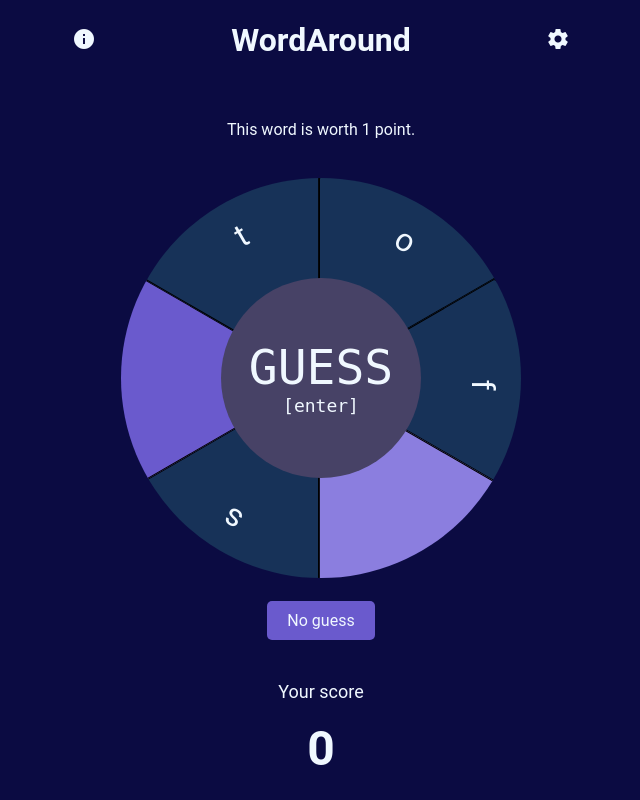
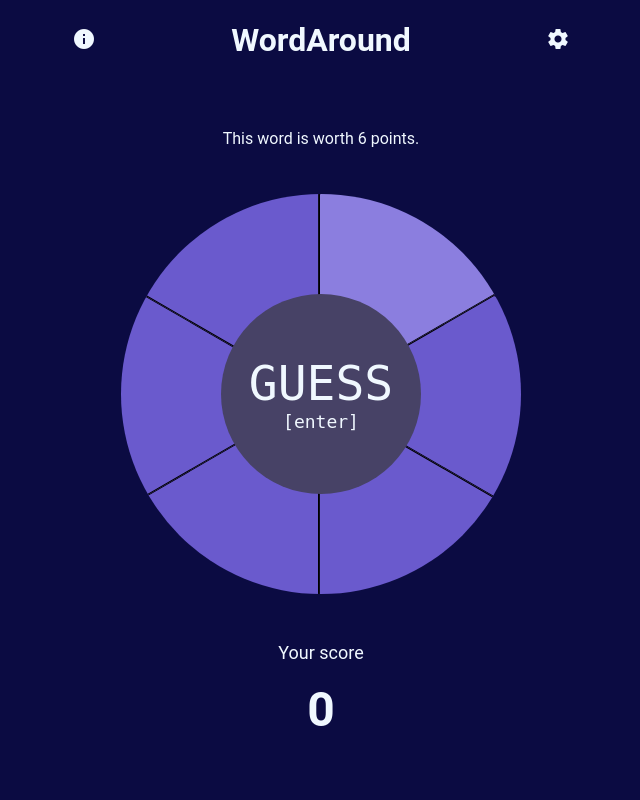
Before and after one commit to xaridar/WordAround, a PHP site: page / in a window 1280 px wide. Shown: the whole page, without its empty margins (319-959 px from the left). Run offline with PHP 8.4, Linux system fonts and the light colour scheme.

Commit message:
change game to use circle

```diff
--- a/index.html
+++ b/index.html
@@ -24,28 +24,30 @@
                 To play, just type some letters - they'll display in the circle.
             </p>
             <p>
+                A word is hidden in the circle, starting at a
+                <span style="color: slateblue">random position</span> but always
+                going clockwise.
+            </p>
+            <p>
                 Your goal is to guess the hidden word with as little information
                 as possible. The less letters you need to guess a word, the more
                 points you earn.
             </p>
             <p>
-                To start, 4 letters of the hidden word are given. Try to guess
-                the missing letter, then press GUESS (or enter on your keyboard)
-                to make a guess.
+                To start, no letters of the hidden word are given. Guess a word,
+                then press GUESS (or enter on your keyboard) to make a guess.
             </p>
             <p>
                 If you guessed correctly, you will earn points and a new word
-                will fill in. The only letters you will start with are those
-                shared between the old and new word.
+                will fill in. Otherwise, every letter in the same position of
+                the word you guessed and the target word will stay filled in.
             </p>
             <p>
-                If you guess incorrectly, another random letter will fill in,
-                giving you an opportunity to guess again.
+                If you guess every letter incorrectly, the available points for
+                this word will go down by 1 and a random letter wil be filled
+                in.
             </p>
-            <p>
-                If you still can't guess the word when there's only one letter
-                left, the game is over.
-            </p>
+            <p>If you run out of points on a word, the game is over.</p>
         </info-content>
         <settings-content style="display: none">
             <div>
@@ -80,7 +82,7 @@
                     <span style="font-size: 18px">[enter]</span>
                 </div>
             </div>
-            <div id="no-guess" class="btn">No guess</div>
+            <div id="copy" class="btn">Copy Results</div>
             <div class="score-container">
                 <p class="score-label">Your score</p>
                 <strong id="score">0</strong>
--- a/index.js
+++ b/index.js
@@ -1,11 +1,16 @@
 let wordList = [];
 let letterNum = 6;
 const startGiven = 4;
-let points = 0;
+let availPoints,
+    points = 0;
 let gameOver = true;
 let letterSpaces, guessBtn, pointsWorth, totalPoints;
 let acceptLetters = false;
 let rounds = 0;
+let given = [];
+let nextNotGiven = -1;
+
+let wordStartPoint = 0;
 
 const load = async () => {
     setDarkMode();
@@ -47,10 +52,20 @@ const initializeUI = () => {
         }deg) skewY(${-90 + 360 / letterNum}deg)`;
         const letter = document.createElement('div');
         letter.className = 'letter';
-        const span = document.createElement('span');
-        span.setAttribute('data-last', '\u2007');
-        letter.appendChild(span);
+        const input = document.createElement('input');
+        input.spellcheck = false;
+        input.maxLength = 1;
+        input.pattern = 'gamer';
+        input.addEventListener('keydown', (e) => {
+            e.preventDefault();
+        });
+        letter.appendChild(input);
         letterContainer.appendChild(letter);
+        letterContainer.addEventListener('click', () => {
+            if (!given.includes(i)) nextNotGiven = i;
+            letterSpaces.forEach((space) => space.classList.remove('active'));
+            letterContainer.classList.add('active');
+        });
         const btn = container.lastElementChild;
         container.removeChild(btn);
         container.appendChild(letterContainer);
@@ -100,17 +115,28 @@ const randWord = (lastWord) => {
         [Math.floor(Math.random() * wordList.length)].toLowerCase();
 };
 
+const moveStart = (word) => {
+    const rand = Math.floor(Math.random() * word.length);
+    const retArr = [];
+    for (let i = 0; i < word.length; i++) {
+        retArr[i] = word[(rand + i) % word.length];
+    }
+    return { word: retArr.join(''), wordStartPoint: word.length - rand };
+};
+
 const playGame = (lastWord = '') => {
-    if (lastWord) {
-        letterSpaces.forEach((space, i) => {
-            space
-                .querySelector('.letter > span')
-                .setAttribute('data-last', lastWord[i]);
-        });
-    }
+    // if (lastWord) {
+    //     letterSpaces.forEach((space, i) => {
+    //         space.querySelector('.letter > input').placeholder = lastWord[i];
+    //     });
+    // } else {
+    //     letterSpaces.forEach((space, i) => {
+    //         space.querySelector('.letter > input').placeholder = '\u2007';
+    //     });
+    // }
     acceptLetters = true;
     gameOver = false;
-    const currGuess = Array.from(Array(letterNum).map((i) => ''));
+    const currGuess = Array.from(Array(letterNum).map(() => ''));
     if (!lastWord) {
         points = 0;
         rounds = 0;
@@ -118,37 +144,42 @@ const playGame = (lastWord = '') => {
 
     rounds++;
 
-    const word = randWord(lastWord);
-    letterSpaces.forEach((space) => {
-        space.querySelector('.letter').querySelector('span').textContent = '';
+    const ret = moveStart(randWord(lastWord));
+    wordStartPoint = ret.wordStartPoint;
+    const { word } = ret;
+    console.log(word);
+    availPoints = letterNum;
+    given = [];
+    nextNotGiven = getNextNotGiven(-1, given);
+    letterSpaces.forEach((space, i) => {
+        space.querySelector('.letter').querySelector('input').value = '';
         space.classList.remove('active');
+        space.classList.remove('first');
         space.classList.remove('preset');
     });
 
-    const given = [];
-    if (lastWord === '') {
-        const shuffled = Array.from(Array(letterNum).keys())
-            .map((val) => ({ val, sort: Math.random() }))
-            .sort((a, b) => a.sort - b.sort)
-            .map(({ val }) => val);
-        given.push(...shuffled.slice(0, startGiven));
-    } else {
-        for (let i = 0; i < letterNum; i++) {
-            if (lastWord.charAt(i) === word.charAt(i)) given.push(i);
-        }
-    }
-    given.forEach((i) => (currGuess[i] = word[i]));
-    for (let i = 0; i < given.length; i++) {
-        letterSpaces[given[i]]
-            .querySelector('.letter')
-            .querySelector('span').textContent = word.charAt(given[i]);
-        letterSpaces[given[i]].classList.add('preset');
-    }
-    pointsWorth.textContent = `This word is worth ${
-        letterNum - given.length - 1
-    } point${letterNum - given.length - 1 !== 1 ? 's' : ''}.`;
+    // if (lastWord === '') {
+    //     const shuffled = Array.from(Array(letterNum).keys())
+    //         .map((val) => ({ val, sort: Math.random() }))
+    //         .sort((a, b) => a.sort - b.sort)
+    //         .map(({ val }) => val);
+    //     given.push(...shuffled.slice(0, startGiven));
+    // } else {
+    //     for (let i = 0; i < letterNum; i++) {
+    //         if (lastWord.charAt(i) === word.charAt(i)) given.push(i);
+    //     }
+    // }
+    // given.forEach((i) => (currGuess[i] = word[i]));
+    // for (let i = 0; i < given.length; i++) {
+    //     letterSpaces[given[i]]
+    //         .querySelector('.letter')
+    //         .querySelector('input').value = word.charAt(given[i]);
+    //     letterSpaces[given[i]].classList.add('preset');
+    // }
+    pointsWorth.textContent = `This word is worth ${availPoints} point${
+        availPoints !== 1 ? 's' : ''
+    }.`;
 
-    let nextNotGiven = getNextToFill(currGuess);
     letterSpaces[nextNotGiven].classList.add('active');
 
     const guessListener = () => {
@@ -158,16 +189,17 @@ const playGame = (lastWord = '') => {
                 guessBtn.classList.remove('enabled');
                 guessBtn.removeEventListener('click', guessListener);
                 document.body.removeEventListener('keydown', keyListener);
+                pointsWorth.style.display = 'block';
 
                 document
-                    .querySelector('#no-guess')
-                    .removeEventListener('click', noGuessListener);
-                document.querySelector('#no-guess').textContent = 'No Guess';
+                    .querySelector('#copy')
+                    .removeEventListener('click', copyListener);
+                document.querySelector('#copy').style.display = 'none';
                 playGame();
                 return;
             }
             if (currGuess.join('') === word) {
-                points += letterNum - given.length - 1;
+                points += availPoints;
                 totalPoints.style.animation = 'points-correct 1s';
                 totalPoints.textContent = points;
                 guessBtn.classList.remove('enabled');
@@ -175,13 +207,21 @@ const playGame = (lastWord = '') => {
                 document.body.removeEventListener('keydown', keyListener);
 
                 document
-                    .querySelector('#no-guess')
-                    .removeEventListener('click', noGuessListener);
+                    .querySelector('#copy')
+                    .removeEventListener('click', copyListener);
                 setTimeout(() => {
                     playGame(word);
                 }, 1000);
             } else {
-                totalPoints.style.animation = 'points-incorrect 1s';
+                if (
+                    currGuess.some((letter, i) => {
+                        return !given.includes(i) && word[i] === letter;
+                    })
+                ) {
+                    totalPoints.style.animation = 'points-correct 1s';
+                } else {
+                    totalPoints.style.animation = 'points-incorrect 1s';
+                }
                 guessBtn.classList.remove('enabled');
                 acceptLetters = false;
                 setTimeout(() => {
@@ -201,40 +241,40 @@ const playGame = (lastWord = '') => {
     guessBtn.addEventListener('click', guessListener);
 
     const keyListener = (k) => {
+        if (k.ctrlPressed) return;
         if (
             !acceptLetters &&
             'abcdefghijklmnopqrstuvwxyz'.includes(k.key.toLowerCase())
         )
             return;
         switch (k.key) {
+            case 'ArrowRight':
+                nextNotGiven = getNextNotGiven(nextNotGiven, given);
+                letterSpaces.forEach((space) =>
+                    space.classList.remove('active')
+                );
+                letterSpaces[nextNotGiven].classList.add('active');
+                break;
+            case 'ArrowLeft':
+                nextNotGiven = getNextNotGiven(nextNotGiven, given, true);
+                letterSpaces.forEach((space) =>
+                    space.classList.remove('active')
+                );
+                letterSpaces[nextNotGiven].classList.add('active');
+                break;
             case 'Enter':
                 if (guessBtn.classList.contains('enabled')) {
                     guessBtn.click();
                 }
                 return;
             case 'Backspace':
-                if (
-                    findLastNotGiven(
-                        nextNotGiven === undefined ? letterNum : nextNotGiven,
-                        given
-                    ) === -1
-                )
+                if (getNextNotGiven(nextNotGiven, given, true) === undefined)
                     return;
-                currGuess[
-                    findLastNotGiven(
-                        nextNotGiven === undefined ? letterNum : nextNotGiven,
-                        given
-                    )
-                ] = '';
-                letterSpaces[
-                    findLastNotGiven(
-                        nextNotGiven === undefined ? letterNum : nextNotGiven,
-                        given
-                    )
-                ]
+                currGuess[getNextNotGiven(nextNotGiven, given, true)] = '';
+                letterSpaces[getNextNotGiven(nextNotGiven, given, true)]
                     .querySelector('.letter')
-                    .querySelector('span').textContent = '';
-                nextNotGiven = getNextToFill(currGuess);
+                    .querySelector('input').value = '';
+                nextNotGiven = getNextNotGiven(nextNotGiven, given, true);
                 letterSpaces.forEach((space) =>
                     space.classList.remove('active')
                 );
@@ -250,26 +290,18 @@ const playGame = (lastWord = '') => {
                 break;
             default:
                 if (
-                    'abcdefghijklmnopqrstuvwxyz'.includes(
-                        k.key.toLowerCase()
-                    ) &&
-                    nextNotGiven < letterNum
+                    'abcdefghijklmnopqrstuvwxyz'.includes(k.key.toLowerCase())
                 ) {
                     currGuess[nextNotGiven] = k.key.toLowerCase();
                     letterSpaces[nextNotGiven]
                         .querySelector('.letter')
-                        .querySelector('span').textContent =
-                        k.key.toLowerCase();
-                    nextNotGiven = getNextToFill(currGuess);
+                        .querySelector('input').value = k.key.toLowerCase();
+                    nextNotGiven = getNextNotGiven(nextNotGiven, given);
                     if (nextNotGiven === -1) nextNotGiven = undefined;
                     letterSpaces.forEach((space) =>
                         space.classList.remove('active')
                     );
                     letterSpaces[nextNotGiven]?.classList.add('active');
-                    if (nextNotGiven === undefined)
-                        letterSpaces[getLastNotGiven(given)].classList.add(
-                            'active'
-                        );
                     if (
                         currGuess.filter((letter) => letter).length ===
                             letterNum &&
@@ -285,10 +317,8 @@ const playGame = (lastWord = '') => {
 
     document.body.addEventListener('keydown', keyListener);
 
-    const noGuessListener = () => {
-        if (!gameOver)
-            nextNotGiven = newLetter(word, given, currGuess, nextNotGiven);
-        else {
+    const copyListener = () => {
+        if (gameOver) {
             navigator.clipboard.writeText(
                 `WordAround\nRounds: ${rounds}\nPoints: ${points}`
             );
@@ -296,60 +326,93 @@ const playGame = (lastWord = '') => {
         }
     };
 
-    document
-        .querySelector('#no-guess')
-        .addEventListener('click', noGuessListener);
+    document.querySelector('#copy').addEventListener('click', copyListener);
 };
 
 const newLetter = (word, given, currGuess, nextNotGiven) => {
-    if (given.length + 1 >= letterNum) {
+    guessBtn.classList.remove('enabled');
+    // const shuffledPool = Array.from(Array(letterNum).keys())
+    //     .filter((i) => !given.includes(i))
+    //     .map((val) => ({ val, sort: Math.random() }))
+    //     .sort((a, b) => a.sort - b.sort)
+    //     .map(({ val }) => val);
+    // const added = shuffledPool[0];
+    // given.push(added);
+    const oldGiven = [...given];
+    const added = [
+        ...currGuess
+            .map((el, i) => ({ val: el, idx: i }))
+            .filter(
+                (el) => el.val === word[el.idx] && !oldGiven.includes(el.idx)
+            )
+            .map(({ idx }) => idx),
+    ];
+    if (!added.length) {
+        availPoints--;
+        const shuffledPool = Array.from(Array(letterNum).keys())
+            .filter((i) => !given.includes(i))
+            .map((val) => ({ val, sort: Math.random() }))
+            .sort((a, b) => a.sort - b.sort)
+            .map(({ val }) => val);
+        added.push(shuffledPool[0]);
+    }
+    if (availPoints <= 0) {
+        pointsWorth.style.display = 'none';
         gameOver = true;
         guessBtn.querySelector('.guess-text').textContent = 'Play Again?';
         guessBtn.classList.add('enabled');
         letterSpaces.forEach((space, i) => {
             space.classList.add('preset');
-            space.querySelector('.letter').querySelector('span').textContent =
-                word[i];
+            if (i === wordStartPoint) space.classList.add('first');
+            space.querySelector('.letter > input').value = word[i];
         });
         currGuess.length = 0;
         currGuess.push(...word.split(''));
-        document.querySelector('#no-guess').textContent = 'Copy Results';
+        document.querySelector('#copy').style.display = 'block';
         return;
     }
-    guessBtn.classList.remove('enabled');
-    const shuffledPool = Array.from(Array(letterNum).keys())
-        .filter((i) => !given.includes(i))
-        .map((val) => ({ val, sort: Math.random() }))
-        .sort((a, b) => a.sort - b.sort)
-        .map(({ val }) => val);
-    const added = shuffledPool[0];
-    given.push(added);
-    currGuess[added] = word.charAt(added);
-    letterSpaces[added]
-        .querySelector('.letter')
-        .querySelector('span').textContent = word.charAt(added);
-    letterSpaces[added].classList.add('preset');
+    given.push(...added);
+    given.forEach((added) => {
+        currGuess[added] = word.charAt(added);
+        letterSpaces[added]
+            .querySelector('.letter')
+            .querySelector('input').value = word.charAt(added);
+        letterSpaces[added].classList.add('preset');
+    });
     letterSpaces.forEach((space) => {
         space.classList.remove('active');
     });
     letterSpaces.forEach((letter, i) => {
         if (given.includes(i)) return;
-        letter.querySelector('.letter').querySelector('span').textContent = '';
+        letter.querySelector('.letter > input').value = '';
         currGuess[i] = '';
     });
-    nextNotGiven = getNextToFill(currGuess);
+    nextNotGiven = !given.includes(nextNotGiven)
+        ? nextNotGiven
+        : getNextNotGiven(nextNotGiven, given);
     letterSpaces[nextNotGiven].classList.add('active');
-    pointsWorth.textContent = `This word is worth ${
-        letterNum - given.length - 1
-    } point${letterNum - given.length - 1 !== 1 ? 's' : ''}.`;
+    pointsWorth.textContent = `This word is worth ${availPoints} point${
+        availPoints !== 1 ? 's' : ''
+    }.`;
     return nextNotGiven;
 };
 
-const getNextToFill = (currGuess) => {
+const getNextNotGiven = (index, given, back = false) => {
+    if (given.length === letterNum) return undefined;
+    if (!back && index === letterNum - 1) {
+        return getNextNotGiven(-1, given);
+    }
+    if (back && index === 0) {
+        return getNextNotGiven(letterNum, given, true);
+    }
     const ret = Array.from(Array(letterNum).keys())
-        .filter((num) => !currGuess[num])
-        .sort((a, b) => a - b)[0];
-    return ret === undefined ? -1 : ret;
+        .filter(
+            (num) => !given.includes(num) && (back ? num < index : num > index)
+        )
+        .sort((a, b) => a - b);
+    return ret[back ? ret.length - 1 : 0] === undefined
+        ? getNextNotGiven(index + (back ? -1 : 1), given, back)
+        : ret[back ? ret.length - 1 : 0];
 };
 
 const getLastNotGiven = (given) => {
--- a/styles.css
+++ b/styles.css
@@ -28,7 +28,8 @@ game-content {
     display: flex;
     flex-direction: column;
     align-items: center;
-    justify-content: space-evenly;
+    justify-content: center;
+    gap: 30px;
     position: relative;
 }
 
@@ -58,11 +59,12 @@ settings-content > * {
     gap: 20px;
 }
 
-#no-guess {
+#copy {
     padding: 10px 20px;
     background-color: slateblue;
     color: aliceblue;
     border-radius: 5px;
+    display: none;
 }
 
 #score {
@@ -116,10 +118,25 @@ settings-content > * {
     pointer-events: none;
 }
 
-.letter > span {
-    pointer-events: auto;
+.letter > input {
+    display: inline-flex;
+    justify-content: center;
     width: 30px;
+    font-size: inherit;
+    background-color: transparent;
+    text-align: center;
+    border: none;
+    outline: none;
+    color: inherit;
+    caret-color: transparent;
+    user-select: none;
+    pointer-events: none;
 }
+
+/* .letter > input::placeholder {
+    color: rgba(192, 24, 24, 0.3);
+    font-weight: bold;
+} */
 
 .letter-container.active {
     background-color: rgb(139, 126, 223);
@@ -140,9 +157,14 @@ settings-content > * {
     background-color: rgb(23, 50, 88);
 }
 
+.letter-container.first {
+    background-color: rgb(30, 38, 49);
+}
+
 .score-container {
     text-align: center;
     font-size: 18px;
+    margin-bottom: 30px;
 }
 
 .slider {
@@ -186,14 +208,9 @@ settings-content > * {
     transform: translateX(26px);
 }
 
-.letter span:empty::before {
-    content: attr(data-last);
-    color: rgba(192, 24, 24, 0.3);
-    font-weight: bold;
-}
-
 .word-container {
     width: 400px;
+    flex-shrink: 0;
     height: 400px;
     border-radius: 50%;
     overflow: hidden;
```
